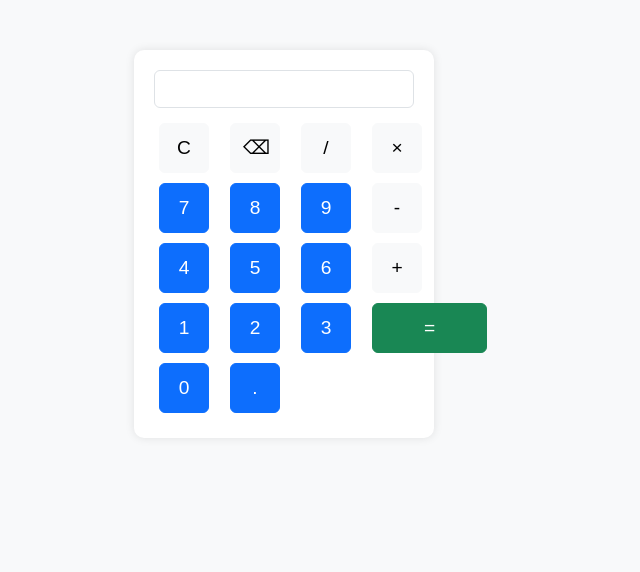
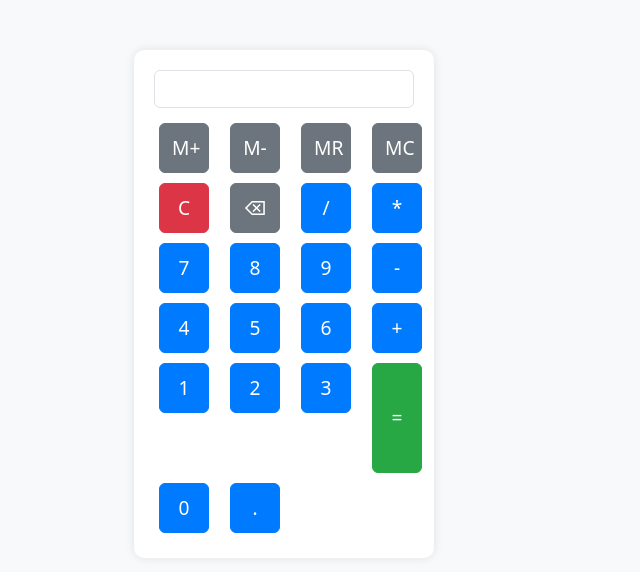
Before and after one commit to rishabhcdb/round2-test-calculator, a plain HTML site: page index.html in a window 1280 px wide. Shown: the whole page, without its empty margins (356-996 px from the left). Drawn offline with nearby package versions, Linux system fonts and the light colour scheme.

Commit message:
Update index.html for Round 2

```diff
--- a/index.html
+++ b/index.html
@@ -3,14 +3,12 @@
 <head>
     <meta charset="UTF-8">
     <meta name="viewport" content="width=device-width, initial-scale=1.0">
-    <title>Simple Calculator</title>
-    <link rel="stylesheet" href="https://cdnjs.cloudflare.com/ajax/libs/bootstrap/5.3.2/css/bootstrap.min.css">
+    <title>Calculator</title>
+    <link href="https://cdnjs.cloudflare.com/ajax/libs/bootstrap/5.3.2/css/bootstrap.min.css" rel="stylesheet">
     <style>
         body {
-            font-family: sans-serif;
             background-color: #f8f9fa;
         }
-
         .calculator {
             width: 300px;
             margin: 50px auto;
@@ -19,96 +17,77 @@
             box-shadow: 0 0 10px rgba(0, 0, 0, 0.1);
             padding: 20px;
         }
-
         .display {
             margin-bottom: 10px;
         }
-
-        .btn {
+        .btn-calc {
             width: 50px;
             height: 50px;
             margin: 5px;
             font-size: 1.2rem;
         }
-
-        .btn-equal {
-            width: 115px;
+        .btn-calc.btn-primary {
+            background-color: #007bff;
+            border-color: #007bff;
+        }
+        .btn-calc.btn-secondary {
+            background-color: #6c757d;
+            border-color: #6c757d;
+        }
+        .btn-calc.btn-success {
+            background-color: #28a745;
+            border-color: #28a745;
+        }
+        .btn-calc.btn-danger {
+            background-color: #dc3545;
+            border-color: #dc3545;
         }
     </style>
 </head>
 <body>
     <div class="calculator">
-        <input type="text" class="form-control display" id="display" readonly>
+        <input type="text" id="display" class="form-control display" readonly>
         <div class="buttons">
             <div class="row">
-                <div class="col-3">
-                    <button class="btn btn-light" onclick="clearDisplay()">C</button>
-                </div>
-                <div class="col-3">
-                    <button class="btn btn-light" onclick="backspace()">&#9003;</button>
-                </div>
-                <div class="col-3">
-                    <button class="btn btn-light" onclick="appendToDisplay('/')">/</button>
-                </div>
-                <div class="col-3">
-                    <button class="btn btn-light" onclick="appendToDisplay('*')">×</button>
-                </div>
+                <div class="col-3"><button class="btn btn-calc btn-secondary" onclick="memoryAdd()">M+</button></div>
+                <div class="col-3"><button class="btn btn-calc btn-secondary" onclick="memorySubtract()">M-</button></div>
+                <div class="col-3"><button class="btn btn-calc btn-secondary" onclick="memoryRecall()">MR</button></div>
+                <div class="col-3"><button class="btn btn-calc btn-secondary" onclick="memoryClear()">MC</button></div>
             </div>
             <div class="row">
-                <div class="col-3">
-                    <button class="btn btn-primary" onclick="appendToDisplay('7')">7</button>
-                </div>
-                <div class="col-3">
-                    <button class="btn btn-primary" onclick="appendToDisplay('8')">8</button>
-                </div>
-                <div class="col-3">
-                    <button class="btn btn-primary" onclick="appendToDisplay('9')">9</button>
-                </div>
-                <div class="col-3">
-                    <button class="btn btn-light" onclick="appendToDisplay('-')">-</button>
-                </div>
+                <div class="col-3"><button class="btn btn-calc btn-danger" onclick="clearDisplay()">C</button></div>
+                <div class="col-3"><button class="btn btn-calc btn-secondary" onclick="backspace()">&#x232B;</button></div>
+                <div class="col-3"><button class="btn btn-calc btn-primary" onclick="appendToDisplay('/')">/</button></div>
+                <div class="col-3"><button class="btn btn-calc btn-primary" onclick="appendToDisplay('*')">*</button></div>
             </div>
             <div class="row">
-                <div class="col-3">
-                    <button class="btn btn-primary" onclick="appendToDisplay('4')">4</button>
-                </div>
-                <div class="col-3">
-                    <button class="btn btn-primary" onclick="appendToDisplay('5')">5</button>
-                </div>
-                <div class="col-3">
-                    <button class="btn btn-primary" onclick="appendToDisplay('6')">6</button>
-                </div>
-                <div class="col-3">
-                    <button class="btn btn-light" onclick="appendToDisplay('+')">+</button>
-                </div>
+                <div class="col-3"><button class="btn btn-calc btn-primary" onclick="appendToDisplay('7')">7</button></div>
+                <div class="col-3"><button class="btn btn-calc btn-primary" onclick="appendToDisplay('8')">8</button></div>
+                <div class="col-3"><button class="btn btn-calc btn-primary" onclick="appendToDisplay('9')">9</button></div>
+                <div class="col-3"><button class="btn btn-calc btn-primary" onclick="appendToDisplay('-')">-</button></div>
             </div>
             <div class="row">
-                <div class="col-3">
-                    <button class="btn btn-primary" onclick="appendToDisplay('1')">1</button>
-                </div>
-                <div class="col-3">
-                    <button class="btn btn-primary" onclick="appendToDisplay('2')">2</button>
-                </div>
-                <div class="col-3">
-                    <button class="btn btn-primary" onclick="appendToDisplay('3')">3</button>
-                </div>
-                <div class="col-3">
-                    <button class="btn btn-success btn-equal" onclick="calculate()">=</button>
-                </div>
+                <div class="col-3"><button class="btn btn-calc btn-primary" onclick="appendToDisplay('4')">4</button></div>
+                <div class="col-3"><button class="btn btn-calc btn-primary" onclick="appendToDisplay('5')">5</button></div>
+                <div class="col-3"><button class="btn btn-calc btn-primary" onclick="appendToDisplay('6')">6</button></div>
+                <div class="col-3"><button class="btn btn-calc btn-primary" onclick="appendToDisplay('+')">+</button></div>
             </div>
             <div class="row">
-                <div class="col-3">
-                    <button class="btn btn-primary" onclick="appendToDisplay('0')">0</button>
-                </div>
-                <div class="col-3">
-                    <button class="btn btn-primary" onclick="appendToDisplay('.')">.</button>
-                </div>
+                <div class="col-3"><button class="btn btn-calc btn-primary" onclick="appendToDisplay('1')">1</button></div>
+                <div class="col-3"><button class="btn btn-calc btn-primary" onclick="appendToDisplay('2')">2</button></div>
+                <div class="col-3"><button class="btn btn-calc btn-primary" onclick="appendToDisplay('3')">3</button></div>
+                <div class="col-3" rowspan="2"><button class="btn btn-calc btn-success" style="height: 110px;" onclick="calculate()">=</button></div>
+            </div>
+            <div class="row">
+                <div class="col-3"><button class="btn btn-calc btn-primary" onclick="appendToDisplay('0')">0</button></div>
+                <div class="col-3"><button class="btn btn-calc btn-primary" onclick="appendToDisplay('.')">.</button></div>
             </div>
         </div>
     </div>
 
     <script>
         let display = document.getElementById('display');
+        let memory = 0;
 
         function appendToDisplay(value) {
             display.value += value;
@@ -116,6 +95,10 @@
 
         function clearDisplay() {
             display.value = '';
+        }
+
+        function backspace() {
+            display.value = display.value.slice(0, -1);
         }
 
         function calculate() {
@@ -126,8 +109,28 @@
             }
         }
 
-        function backspace() {
-            display.value = display.value.slice(0, -1);
+        function memoryAdd() {
+            try {
+                memory += parseFloat(display.value) || 0;
+            } catch (error) {
+                display.value = 'Error';
+            }
+        }
+
+        function memorySubtract() {
+            try {
+                memory -= parseFloat(display.value) || 0;
+            } catch (error) {
+                display.value = 'Error';
+            }
+        }
+
+        function memoryRecall() {
+            display.value = memory;
+        }
+
+        function memoryClear() {
+            memory = 0;
         }
     </script>
 </body>
```
